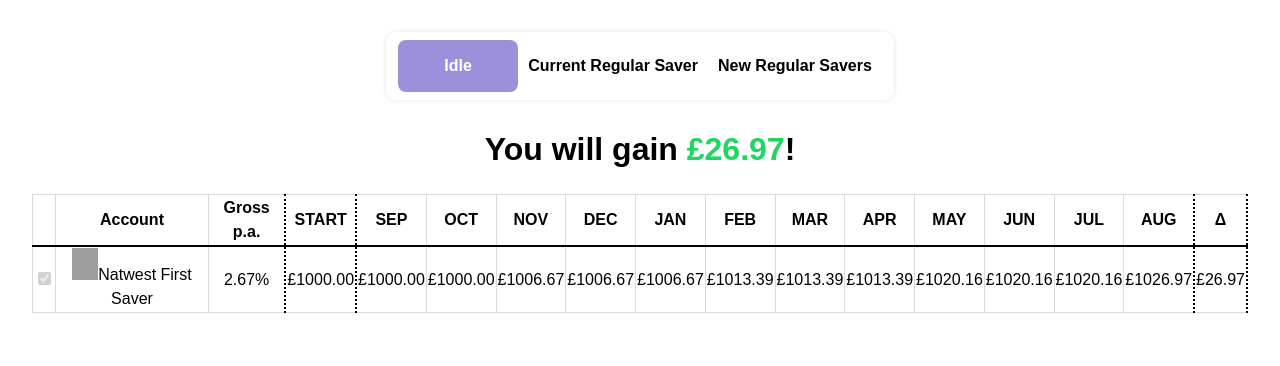
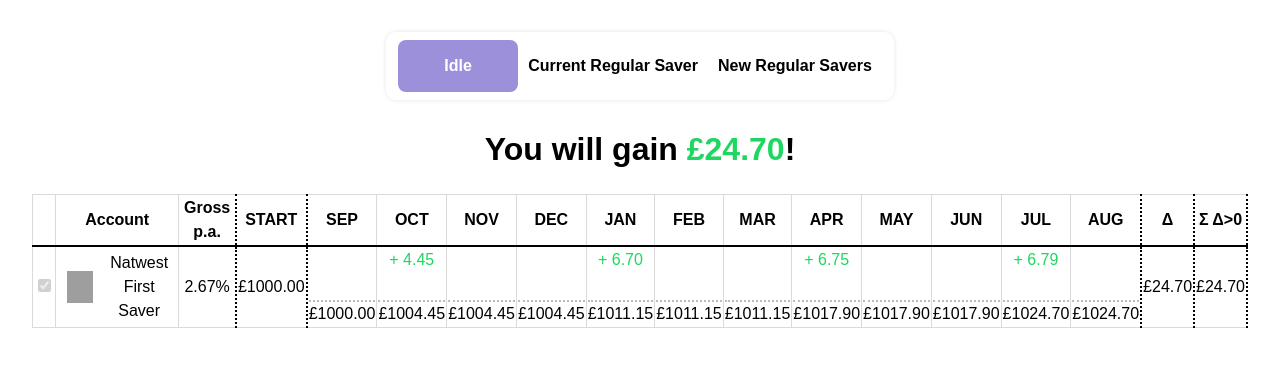
Before and after one commit to Razzula/martyn-llewelyn, a React (Vite) app: page / in a window 1280 px wide. Shown: the top 366 px of the page. Built offline with nearby package versions, Linux system fonts and the light colour scheme; grey boxes are pictures that could not be loaded.

Commit message:
Improve data rendering

```diff
--- /dev/null
+++ b/src/Accounts.ts
@@ -0,0 +1,34 @@
+import { Account } from './App';
+
+export const accounts: Account[] = [
+    {
+        name: 'Natwest First Saver',
+        type: 'savings',
+        initialDeposit: 1000,
+        annualInterestRate: 2.67,
+        compoundRate: 3,
+        compoundOffset: -1,
+        state: 'owned'
+    },
+    {
+        name: 'Natwest Digital Regular Saver',
+        type: 'regular saver',
+        initialDeposit: 0,
+        annualInterestRate: 6,
+        compoundRate: 1,
+        compoundOffset: 0,
+        state: 'owned',
+        maxInflow: 150
+    },
+    {
+        name: 'Test',
+        type: 'regular saver',
+        initialDeposit: 0,
+        annualInterestRate: 5,
+        compoundRate: 1,
+        compoundOffset: 0,
+        maxInflow: 150
+    },
+];
+
+export default accounts;
--- a/src/App.css
+++ b/src/App.css
@@ -1,5 +1,5 @@
 #root {
-  max-width: 1280px;
+  /* max-width: 1280px; */
   margin: 0 auto;
   padding: 2rem;
   text-align: center;
--- a/src/App.tsx
+++ b/src/App.tsx
@@ -1,4 +1,5 @@
 import { useRef, useState, RefObject } from 'react';
+import { accounts } from './Accounts';
 import BankAccountTable from './BankAccountTable';
 import SegmentedControl from './SegmentedControl';
 
@@ -22,13 +23,6 @@
   // State for selected value
   const [selectedValue, setSelectedValue] = useState<string>('idle');
   const [totalDelta, setTotalDelta] = useState<number>(0);
-
-  // Define the accounts array with typed objects
-  const accounts: Account[] = [
-    { name: 'Natwest First Saver', type: 'savings', initialDeposit: 1000, annualInterestRate: 2.67, compoundRate: 3, compoundOffset: -1, state: 'owned' },
-    { name: 'Natwest Digital Regular Saver', type: 'regular saver', initialDeposit: 0, annualInterestRate: 6, compoundRate: 1, compoundOffset: 0, state: 'owned', maxInflow: 150 },
-    { name: 'Test', type: 'regular saver', initialDeposit: 0, annualInterestRate: 5, compoundRate: 1, compoundOffset: 0, maxInflow: 150 },
-  ];
 
   // Refs for SegmentedControl segments
   const segmentRefs: RefObject<HTMLDivElement>[] = [
--- a/src/BankAccountTable.tsx
+++ b/src/BankAccountTable.tsx
@@ -7,6 +7,12 @@
     accounts: Account[];
     mode: string;
     setTotalDelta: (totalDelta: number) => void;
+}
+
+class Cell {
+    public value: number = 0;
+    public transfer: number = 0;
+    public interest: number = 0;
 }
 
 const months: string[] = ["SEP", "OCT", "NOV", "DEC", "JAN", "FEB", "MAR", "APR", "MAY", "JUN", "JUL", "AUG"];
@@ -34,23 +40,23 @@
 //     return balanceArray;
 // };
 
-function createDataTable(accounts: Account[]): [Account, number[]][] {
-    const data: [Account, number[]][] = [];
+function createDataTable(accounts: Account[]): [Account, Cell[]][] {
+    const data: [Account, Cell[]][] = [];
     accounts.forEach((account) => {
-        const row: number[] = new Array(13).fill(NaN);
-        row[0] = account.initialDeposit;
+        const row: Cell[] = Array.from({ length: 13 }, () => new Cell());
+        row[0].value = account.initialDeposit;
         data.push([account, row]);
     });
     return data;
 }
 
-function enactDataTable(dataTable: [Account, number[]][]): [Account, number[]][] {
-    const data: [Account, number[]][] = dataTable.map(([account, dataRow]) => [account, dataRow]); // shallow copy, with buffer
+function enactDataTable(dataTable: [Account, Cell[]][]): [Account, Cell[]][] {
+    const data: [Account, Cell[]][] = dataTable.map(([account, dataRow]) => [account, dataRow]); // shallow copy, with buffer
     const interestBuffer: number[] = new Array(data.length).fill(0);
 
     // traverse by column
     for (let month = 1; month <= 12; month++) {
-        let balance = data[0][1][month - 1];
+        let balance = data[0][1][month - 1].value;
 
         // TODO: interest in savings last???
 
@@ -58,16 +64,17 @@
             const [account, row] = data[i];
 
             // calculate interest generated from previous month
-            if (row[month - 1] > 0) {
+            if (row[month - 1].value > 0) {
                 const monthlyInterestRate = account.annualInterestRate / 100 / 12;
-                const interest = row[month - 1] * monthlyInterestRate;
+                const interest = row[month - 1].value * monthlyInterestRate;
                 interestBuffer[i] += interest; //store interest in buffer
             }
 
-            row[month] = row[month - 1];
-            if (month % account.compoundRate === 0) {
+            row[month].value = row[month - 1].value;
+            if ((month - account.compoundOffset) % account.compoundRate === 0) {
                 // only feed interest into balance if it's a compound month
-                row[month] += interestBuffer[i];
+                row[month].value += interestBuffer[i];
+                row[month].interest += interestBuffer[i];
                 interestBuffer[i] = 0; // reset buffer
             }
 
@@ -76,8 +83,10 @@
             const maxExpenditure = Math.min(account.maxInflow || 0, balance);
             if (maxExpenditure > 0) {
                 balance -= maxExpenditure;
-                row[month] += maxExpenditure;
-                data[0][1][month] -= maxExpenditure;
+                row[month].value += maxExpenditure;
+                row[month].transfer += maxExpenditure;
+                data[0][1][month].value -= maxExpenditure;
+                data[0][1][month].transfer -= maxExpenditure;
             }
         }
     }
@@ -87,7 +96,7 @@
 
 const BankAccountTable: React.FC<BankAccountTableProps> = ({ accounts, mode, setTotalDelta }) => {
 
-    const [dataTable, setDataTable] = React.useState<[Account, number[]][]>([]);
+    const [dataTable, setDataTable] = React.useState<[Account, Cell[]][]>([]);
 
     // HANDLE STATE CHANGE
     useEffect(() => {
@@ -105,7 +114,6 @@
         // calculate data table
         // tempDataTable.forEach(([account, row]) => {
         //     const monthlyBalances = calculateMonthlyBalance(account.initialDeposit, account.annualInterestRate, account.compoundRate, account.compoundOffset);
-        //     // console.log(monthlyBalances);
         //     for (let i = 1; i < row.length; i++) {
         //         row[i] = monthlyBalances[i - 1];
         //     }
@@ -117,10 +125,9 @@
     }, [accounts, mode]);
 
     useEffect(() => {
-        console.log(dataTable);
         // handle total delta
         const totalDelta = dataTable.reduce((sum, [, row]) => {
-            return sum + (row[row.length - 1] - row[0]);
+            return sum + (row[row.length - 1].value - row[0].value);
         }, 0);
         setTotalDelta(totalDelta);
 
@@ -134,11 +141,12 @@
                         <th></th>
                         <th>Account</th>
                         <th>Gross p.a.</th>
-                        <th className='column-border'>START</th>
+                        <th className='dotted-sides'>START</th>
                         {Array.from({ length: 12 }, (_, i) => (
                             <th key={i}>{months[i]}</th>
                         ))}
-                        <th className='column-border'>Δ</th>
+                        <th className='dotted-sides'>Δ</th>
+                        <th className='dotted-sides'>Σ Δ&gt;0</th>
                     </tr>
                 </thead>
                 <tbody>
@@ -147,21 +155,35 @@
                         const ownedAccount = account.state?.toLowerCase() === 'owned';
                         // const monthlyBalances = calculateMonthlyBalance(account.initialDeposit, account.annualInterestRate, account.compoundRate, account.compoundOffset);
 
-                        const delta = dataRow[dataRow.length - 1] - account.initialDeposit;
+                        const delta = dataRow[dataRow.length - 1].value - account.initialDeposit;
 
                         return (
                             <tr key={index}>
                                 <td><input type="checkbox" defaultChecked={ownedAccount} disabled={ownedAccount} /></td>
                                 <td>
-                                    <img src="https://www.shropshire-chamber.co.uk/wp-content/uploads/2021/06/Natwest-Logo.png" alt="Icon" width={26} height={32} />
-                                    {account.name}
+                                    <div style={{ display: 'flex', alignItems: 'center', verticalAlign: 'middle', justifyContent: 'flex-start', height: '100%' }}>
+                                        <img style={{ marginRight: 8, marginLeft: 10 }} src="https://www.shropshire-chamber.co.uk/wp-content/uploads/2021/06/Natwest-Logo.png" alt="Icon" width={26} height={32} />
+                                        <span style={{ flex: 1, textAlign: 'center' }}>{account.name}</span>
+                                    </div>
                                 </td>
                                 <td>{account.annualInterestRate}%</td>
-                                <td className='column-border'>£{account.initialDeposit.toFixed(2)}</td>
-                                {dataRow.slice(1).map((balance, month) => (
-                                    <td key={month}>£{balance.toFixed(2)}</td>
-                                ))}
-                                <td className='column-border'>£{delta.toFixed(2)}</td>
+                                <td className='dotted-sides'>£{account.initialDeposit.toFixed(2)}</td>
+                                {dataRow.slice(1).map((balance, month) => {
+                                    const [interestPositive, transferPositive] = [balance.interest >= 0, balance.transfer > 0];
+                                    const interestStr = balance.interest >= 0.01 ? `+ ${balance.interest.toFixed(2)}` : undefined;
+                                    const transferStr = balance.transfer !== 0 ? (`${transferPositive ? '+' : '-'} ${Math.abs(balance.transfer).toFixed(2)}`) : undefined;
+                                    return (
+                                        <td>
+                                            <div style={{ display: 'flex', flexDirection: 'column', justifyContent: 'space-between', height: '100%' }}>
+                                                <div style={{ flex: '1 0 auto', minHeight: 26, color: interestPositive ? '#1ed760' : 'red' }}>{interestStr}</div>
+                                                <div style={{ flex: '1 0 auto', minHeight: 26, color: transferPositive ? '#1ed760' : 'red' }}>{transferStr}</div>
+                                                <div style={{ flex: '1 0 auto', minHeight: 26 }} className='dotted-top'>£{balance.value.toFixed(2)}</div>
+                                            </div>
+                                        </td>
+                                    );
+                            })}
+                                <td className='dotted-sides'>£{delta.toFixed(2)}</td>
+                                <td className='dotted-sides'>£{dataRow.slice(1).reduce((sum, cell) => sum + cell.interest, 0).toFixed(2)}</td>
                             </tr>
                         );
                     })}
--- a/src/styles.css
+++ b/src/styles.css
@@ -85,6 +85,10 @@
 table {
     border-spacing: 0px;
     border-collapse: collapse;
+
+    table-layout: auto;
+    border-collapse: collapse;
+    width: 100%;
 }
 
 th, td{
@@ -96,9 +100,13 @@
     transition: transform 0.3s ease, width 0.3s ease;
 }
 
-.column-border {
+.dotted-sides {
     border-right: 2px dotted #000000;
     border-left: 2px dotted #000000;
+}
+
+.dotted-top {
+    border-top: 2px dotted #bbbbbb;
 }
 
 th {
```
